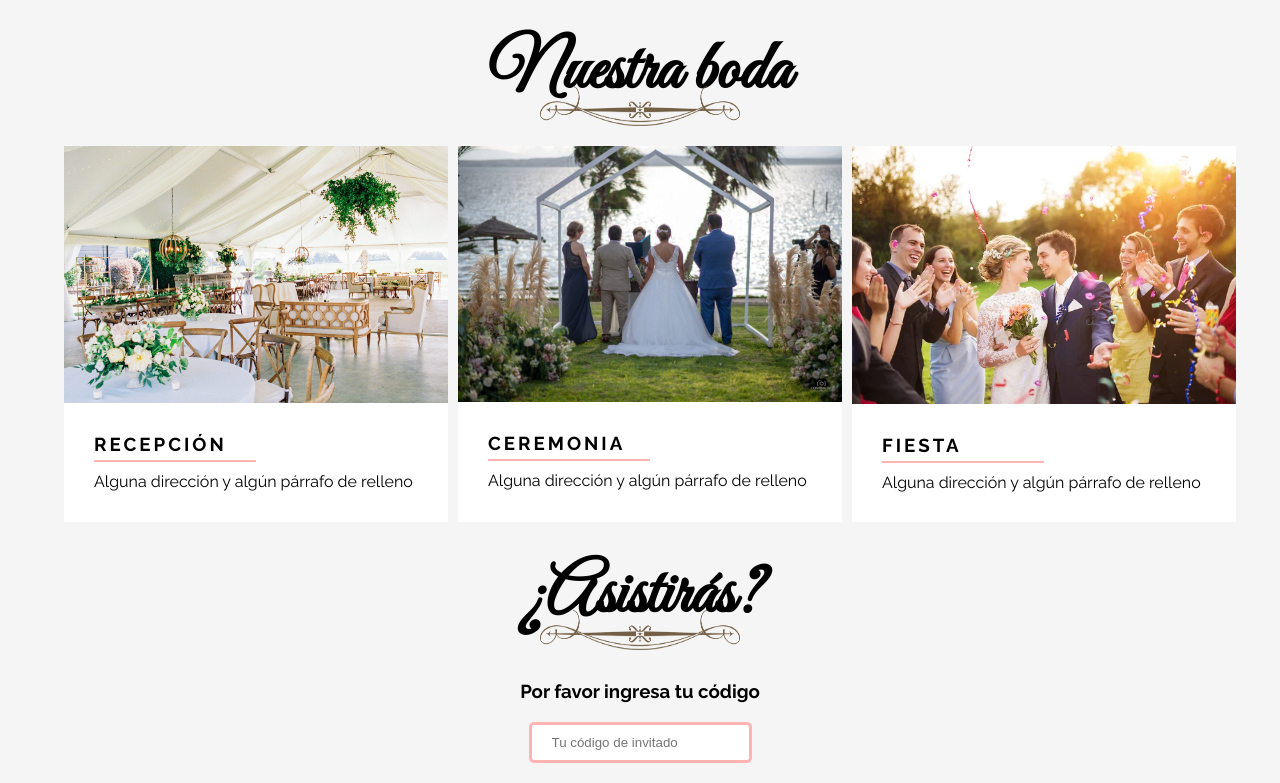
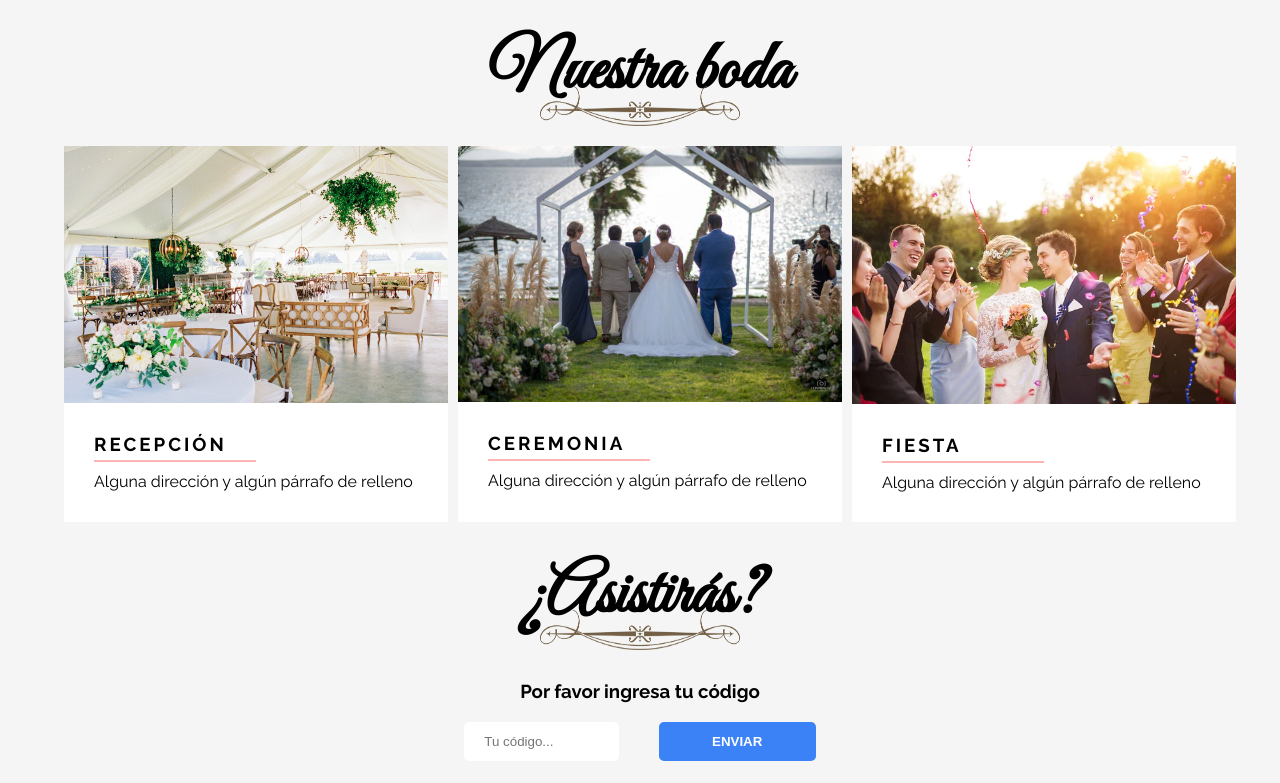
Before and after one commit to Jhoel24/invitacion_boda_2022, a React (Vite) app: page / in a window 1280 px wide. Shown: the part 1324-2107 px from the top of the page. Built offline with nearby package versions, Linux system fonts and the light colour scheme.

Commit message:
ingresa con codigo

```diff
--- a/src/components/Formulario.jsx
+++ b/src/components/Formulario.jsx
@@ -39,13 +39,31 @@ const ContenedorFormulario = styled.div`
         gap: 2rem;
         margin-bottom: 2rem;
 
-        input {
-            padding: 1rem 2rem;
-            border: 3px solid var(--rosado);
-            border-radius: 5px;
-            display: block;
-            width: 100%;
+        form {
+            display: flex;
+            justify-content: space-between;
+            gap: 4rem;
+            input {
+                padding: 1rem 2rem;
+                border: none;
+                border-radius: 5px;
+                display: block;
+                width: 100%;
+            }
+            .submit {
+                background-color: var(--azul);
+                border: 2px solid var(--azul);
+                color: white;
+                font-weight: 800;
+                text-transform: uppercase;
+                cursor: pointer;
+                &:hover {
+                    background-color: white;
+                    color: var(--azul);
+                }
+            }
         }
+
     }
 `
 
@@ -76,16 +94,21 @@ const Formulario = () => {
         <ContenedorFormulario>
             <div className='formulario-codigo'>
                 <h3>Por favor ingresa tu código</h3>
+                { error && <div className='error'>Código incorrecto</div> }
                 <form
                     onSubmit={handleSubmit}
                 >
                     <input
                         type={'text'}
-                        placeholder='Tu código de invitado'
+                        placeholder='Tu código...'
                         onChange={(e) => setCodigo(e.target.value)}
                     />
+                    <input
+                        type={'submit'}
+                        value={'Enviar'}
+                        className='submit'
+                    />
                 </form>
-                { error && <div>Código incorrecto</div> }
             </div>
         </ContenedorFormulario>
     </>
--- a/src/index.css
+++ b/src/index.css
@@ -137,3 +137,13 @@ img {
   max-width: 100%;
   display: block;
 }
+
+.error {
+  padding: 1rem 1.5rem;
+  border: 1px solid red;
+  background-color: white;
+  border-radius: 10px;
+  color: red;
+  font-weight: 700;
+  text-transform: uppercase;
+}
```
